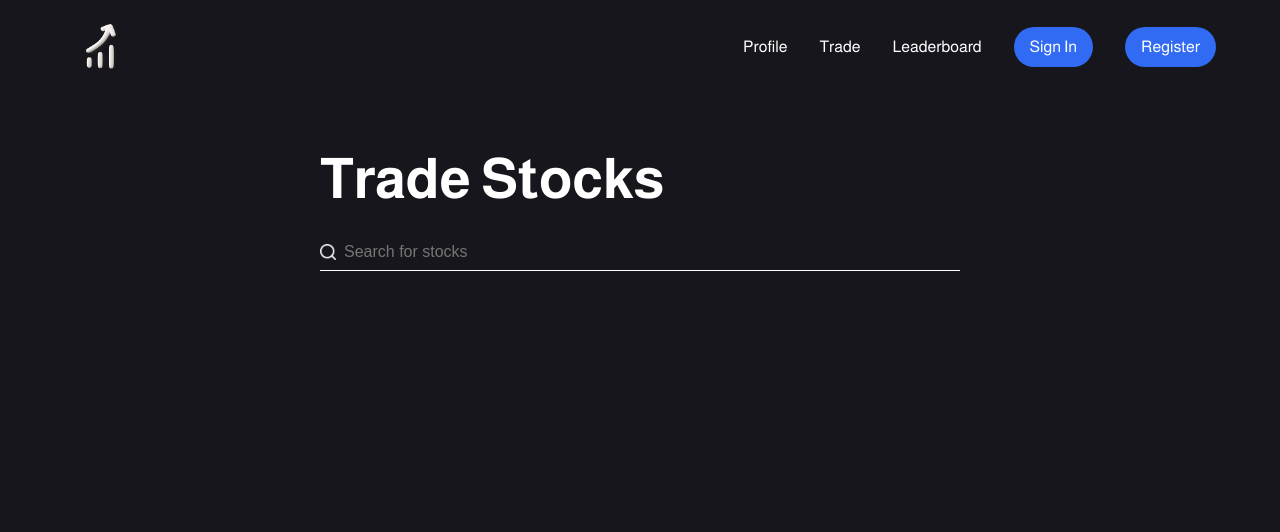
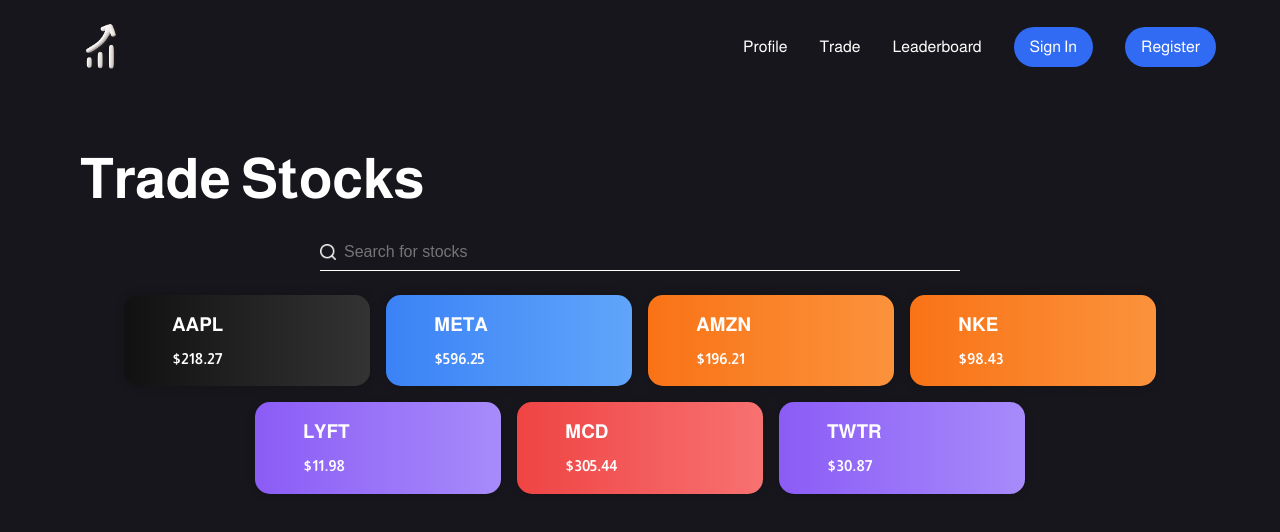
Before and after one commit to jennydang61/seng513-202501-group-24, a React (Vite) app in the folder gos_frontend/: page /trade in a window 1280 px wide. Shown: the top 532 px of the page. Built offline with nearby package versions, Linux system fonts and the light colour scheme.

Commit message:
hardcode stocks

```diff
--- a/gos_frontend/src/pages/StockPage.tsx
+++ b/gos_frontend/src/pages/StockPage.tsx
@@ -1,8 +1,31 @@
 import NavBar from "../components/ui/Navbar";
-import '../../styles/StockPage.css';
+import "../../styles/StockPage.css";
 import searchImage from "/src/images/searchIcon.png";
+import Modal from "../components/ui/Modal";
+import { useState } from "react";
+
+// all hard code
+type Stock = {
+  symbol: string;
+  name: string;
+  price: number;
+  color: string;
+};
+
+const mockStocks: Stock[] = [
+  { symbol: "AAPL", name: "Apple Inc.", price: 218.27, color: "black" },
+  { symbol: "META", name: "Meta Platforms", price: 596.25, color: "blue" },
+  { symbol: "AMZN", name: "Amazon", price: 196.21, color: "orange" },
+  { symbol: "NKE", name: "Nike", price: 98.43, color: "orange" },
+  { symbol: "LYFT", name: "Lyft", price: 11.98, color: "purple" },
+  { symbol: "MCD", name: "McDonald's", price: 305.44, color: "red" },
+  { symbol: "TWTR", name: "Twitter", price: 30.87, color: "purple" },
+];
 
 const Stockpage = () => {
+  const [selectedStock, setSelectedStock] = useState<Stock | null>(null);
+  const [showModal, setShowModal] = useState(false);
+
   return (
     <div className="stockPage">
       <NavBar />
@@ -15,9 +38,33 @@
             <input type="text" placeholder="Search for stocks" />
           </div>
         </div>
+
         {/* stocks */}
         <div className="stockGrid">
+          {mockStocks.map((stock, index) => (
+            <div
+              key={index}
+              className={`stockCard ${stock.color}`}
+              onClick={() => {
+                setSelectedStock(stock);
+                setShowModal(true);
+              }}
+            >
+              <span className="stockSymbol">{stock.symbol}</span>
+              <span className="stockPrice">${stock.price.toFixed(2)}</span>
+            </div>
+          ))}
         </div>
+
+        {/* modal */}
+        {showModal && selectedStock && (
+          <Modal title={selectedStock.name} onClose={() => setShowModal(false)}>
+            <p><strong>Symbol:</strong> {selectedStock.symbol}</p>
+            <p><strong>Price:</strong> ${selectedStock.price.toFixed(2)}</p>
+            <button className="buyButton">Buy</button>
+            <button className="sellButton">Sell</button>
+          </Modal>
+        )}
       </main>
     </div>
   );
--- a/gos_frontend/styles/StockPage.css
+++ b/gos_frontend/styles/StockPage.css
@@ -17,8 +17,8 @@
   .stockPageTitle {
     font-size: 3.5rem;
     margin-bottom: 2rem;
-    align-self: flex-start;
-    text-align: left;
+    padding-left: 3rem;
+    padding-right: 3rem;
   }
 
   .searchBarWrapper {
@@ -54,8 +54,41 @@
     display: flex;
     flex-wrap: wrap;
     gap: 1rem;
-    margin-top: 2rem;
+    margin: 1.5rem 0;
+    justify-content: center;
+
   }
+
+  .stockCard {
+    width: 150px;
+    padding: 1rem;
+    padding-left: 3rem;
+    padding-right: 3rem;
+    border-radius: 15px;
+    color: white;
+    font-weight: bold;
+    display: flex;
+    flex-direction: column;
+    justify-content: space-between;
+    box-shadow: 0 0 10px rgba(0,0,0,0.2);
+  }
+
+  .stockSymbol {
+    font-size: 1.2rem;
+    margin-bottom: 0.5rem;
+  }
+
+  .stockPrice {
+    font-size: 0.95rem;
+  }
+
+  /* Color variants (mocked) */
+  .black { background: linear-gradient(to right, #111, #333); }
+  .blue { background: linear-gradient(to right, #3b82f6, #60a5fa); }
+  .orange { background: linear-gradient(to right, #f97316, #fb923c); }
+  .purple { background: linear-gradient(to right, #8b5cf6, #a78bfa); }
+  .red { background: linear-gradient(to right, #ef4444, #f87171); }
+
 
   @media (max-width: 768px) {
     .stockPageTitle {
```
